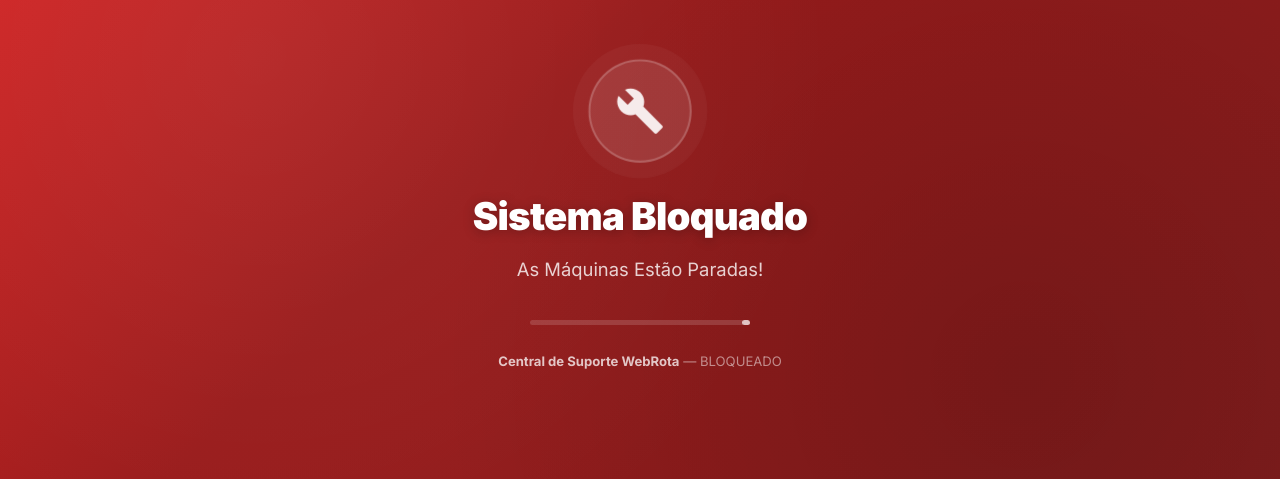
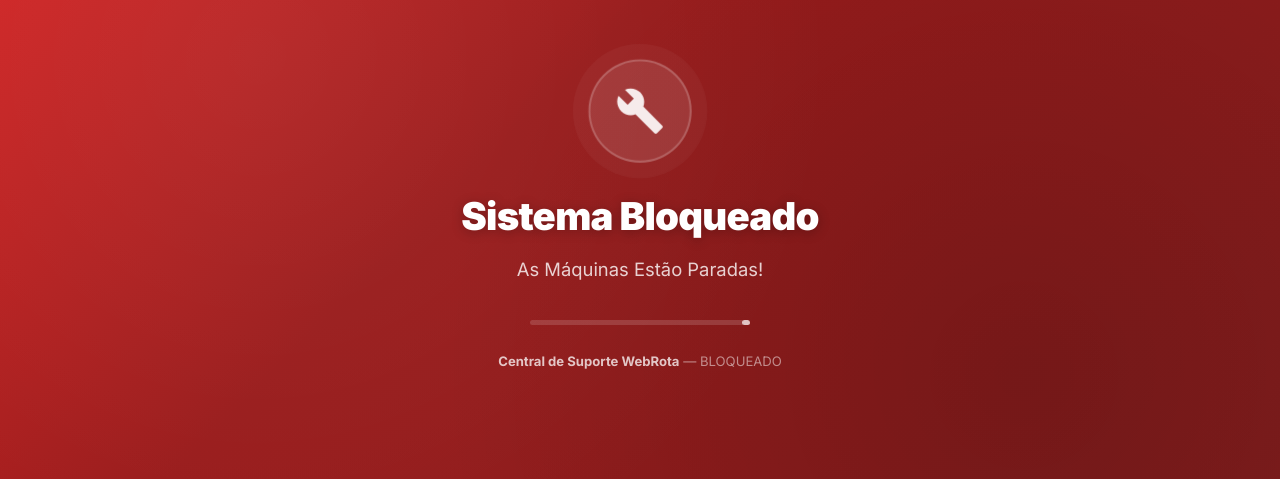
Before and after one commit to MuryloGonzaga/central-de-suporte, a Python web app: template app/templates/maintenance.html in a window 1280 px wide. Shown: the part 185-664 px from the top of the page. Run offline with Jinja, Linux system fonts and the light colour scheme; the template is opened without the code that fills it, so the values that code supplies are empty.

Commit message:
Correção de escrita

```diff
--- a/app/templates/maintenance.html
+++ b/app/templates/maintenance.html
@@ -176,7 +176,7 @@
             </svg>
         </div>
 
-        <h1 class="maintenance-title">Sistema Bloquado</h1>
+        <h1 class="maintenance-title">Sistema Bloqueado</h1>
 
         <p class="maintenance-subtitle">
             As Máquinas Estão Paradas!
```
